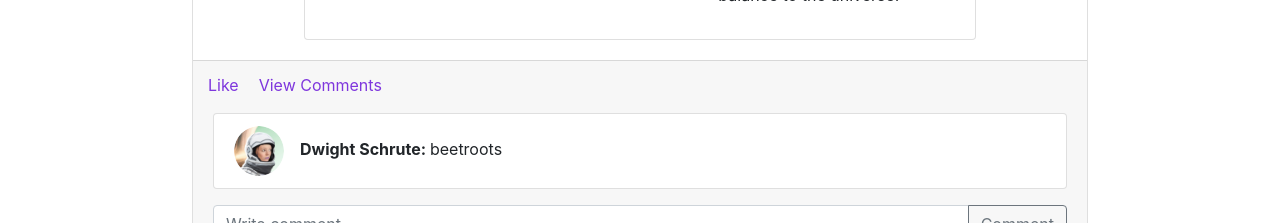
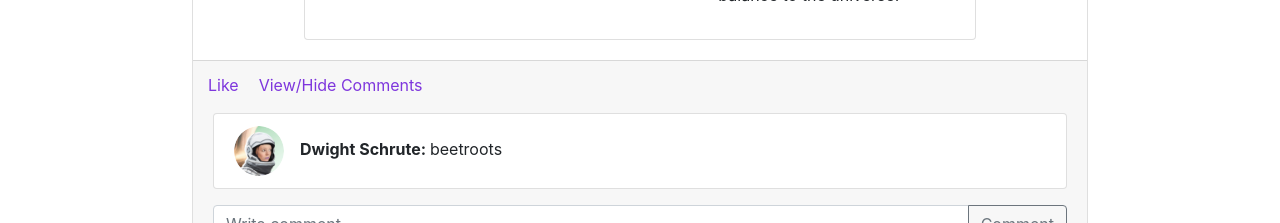
Before and after one commit to sophieKaelin/Movie-Town, a React (Create React App) app: page /reviews in a window 1280 px wide. Shown: the part 729-952 px from the top of the page. Built offline with nearby package versions, Linux system fonts and the light colour scheme; no server answers; a web font is replaced by a local one.

Commit message:
show/hide comments on review card

```diff
--- a/src/components/ReviewCard.js
+++ b/src/components/ReviewCard.js
@@ -10,6 +10,7 @@
 	InputGroup,
 	FormControl,
 	Image,
+	Accordion,
 } from "react-bootstrap"
 import "../style/ReviewCard.css"
 import samProfile from "../profilepictures/samProf.png"
@@ -169,10 +170,14 @@
 			</Row>
 
 			<Card.Footer>
+				<Accordion defaultActiveKey="0">
 					<Card.Link onClick={handleLike}>
 						{like ? "Unlike" : "Like"}
 					</Card.Link>
-				<Card.Link>View Comments</Card.Link>
+					<Accordion.Toggle as={Card.Link} eventKey="0">
+						View/Hide Comments
+					</Accordion.Toggle>
+					<Accordion.Collapse eventKey="0">
 						<ListGroup className="mt-2">
 							{comments.map((comment) => (
 								<ListGroupItem className="mt-2">
@@ -191,6 +196,8 @@
 								</ListGroupItem>
 							))}
 						</ListGroup>
+					</Accordion.Collapse>
+				</Accordion>
 				<InputGroup className="mb-3 mt-3">
 					<FormControl
 						placeholder="Write comment"
```
Lines whose indentation alone changed are shown as unchanged.
